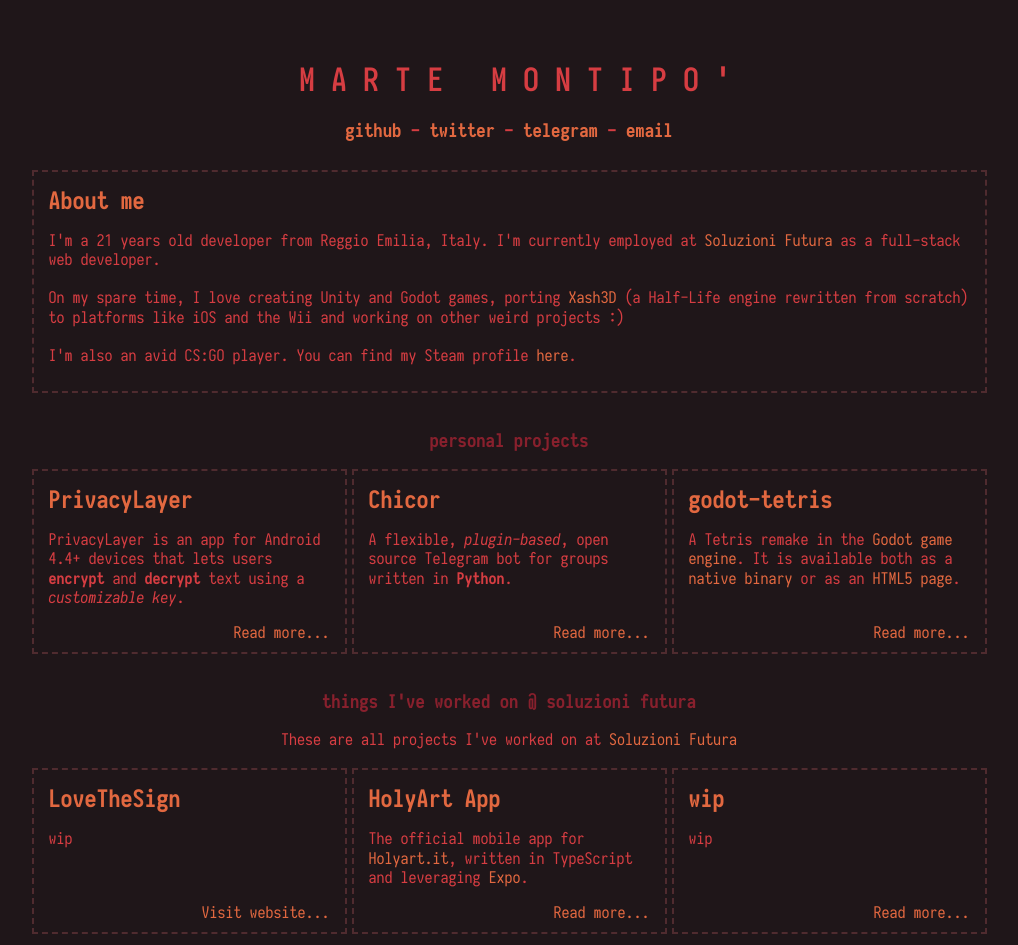
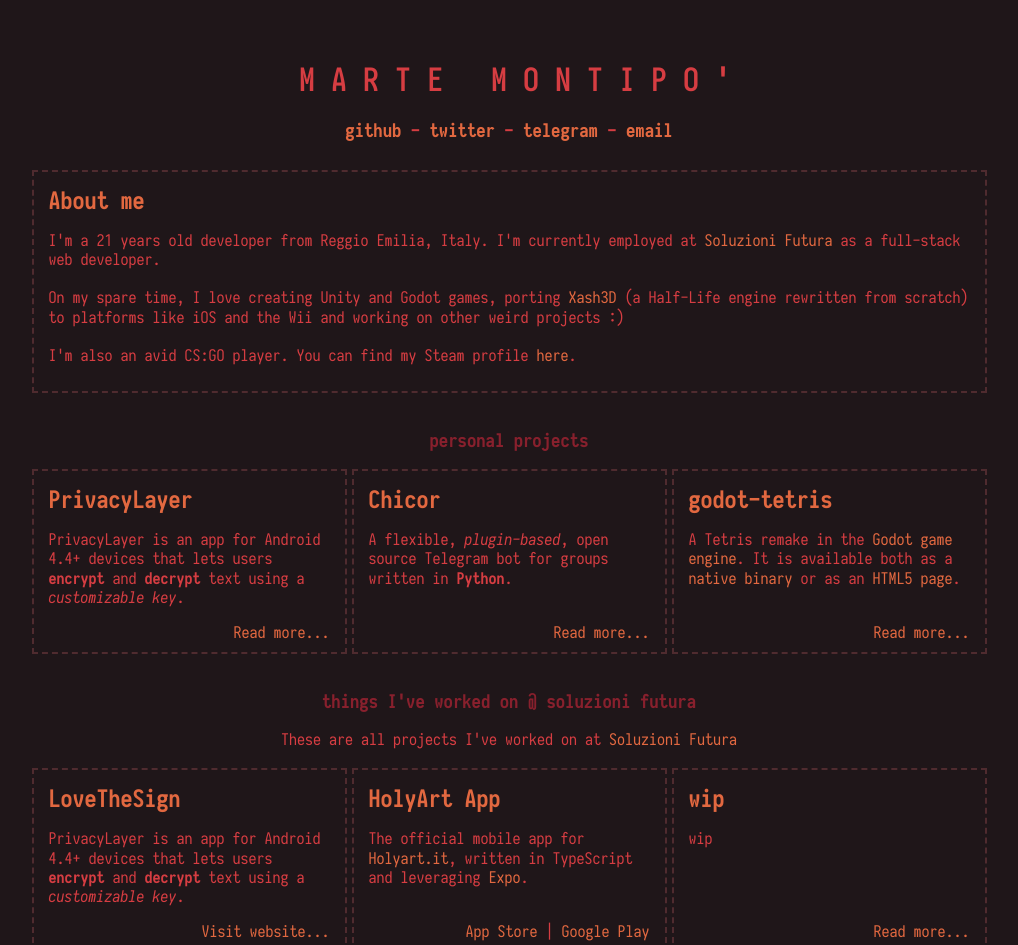
Before and after one commit to Ichicoro/next-martedev, a Next.js app: page / in a window 1280 px wide. Shown: the top 945 px of the page, without its empty margins (131-1149 px from the left). Built offline with nearby package versions, Linux system fonts and the light colour scheme.

Commit message:
More stuff

```diff
--- a/components/ProjectBox.tsx
+++ b/components/ProjectBox.tsx
@@ -1,10 +1,10 @@
 import React, { FunctionComponent, ReactNode } from "react"
 import Link from 'next/link'
 
-type ProjectBoxProps = {
+export type ProjectBoxProps = {
   title: string
   children: ReactNode
-  link?: string
+  link?: string | ReactNode
   linkText?: string
   internalLink?: string
 }
@@ -21,13 +21,16 @@ const ProjectBox: FunctionComponent<ProjectBoxProps> = ({
     <p className='projects-box__text'>
       {children}
     </p>
-    { link && <>
+    { typeof link === "string" && <>
       <div className='readmore-a'>{
         internalLink
           ? <Link href={link}>{linkText}</Link>
           : <a href={link}>{linkText}</a>
       }</div>
-    </>}
+    </> }
+    { typeof link === "object" && <div className="readmore-a">
+      {link}
+    </div> }
   </span>
 }
 
--- /dev/null
+++ b/components/ProjectRow.tsx
@@ -0,0 +1,30 @@
+import React, { FunctionComponent, ReactNode } from "react"
+import ProjectBox, { ProjectBoxProps } from "./ProjectBox"
+
+type BoxData = Omit<ProjectBoxProps, "children"> & { contents: ReactNode }
+type ProjectRowProps = {
+  title?: string
+  subtitle?: ReactNode
+  links: BoxData[]
+}
+
+const ProjectRow: FunctionComponent<ProjectRowProps> = ({
+  title, subtitle, links
+}: ProjectRowProps) => {
+  return <>
+    { title && <h3 className="title-separator">{title}</h3> }
+    { subtitle && <>
+      {subtitle}
+      <br /><br />
+    </> }
+    <span id='projects-grid-span'>
+      {links.map((box: BoxData, idx: number, arr: BoxData[]) => {
+        return <ProjectBox title={box.title} link={box.link} internalLink={box.internalLink} linkText={box.linkText}>
+          {box.contents}
+        </ProjectBox>
+      })}
+    </span>
+  </>
+}
+
+export default ProjectRow
--- a/pages/index.tsx
+++ b/pages/index.tsx
@@ -1,8 +1,11 @@
+import React from "react"
+
 import Head from 'next/head'
 import Image from 'next/image'
 import HeaderLinks from '../components/HeaderLinks'
 import ProjectBox from '../components/ProjectBox'
-import styles from '../styles/Home.module.css'
+import ProjectRow from "../components/ProjectRow"
+
 
 export default function Home() {
   return <div className="centraldiv">
@@ -30,42 +33,63 @@ export default function Home() {
 
         {/* personal projects */}
         <br />
-        <h3 className="title-separator">personal projects</h3>
-        <span id='projects-grid-span'>
-          <ProjectBox title="PrivacyLayer" link="https://github.com/Ichicoro/privacylayer">
-            PrivacyLayer is an app for Android 4.4+ devices that lets users <b>encrypt</b> and <b>decrypt</b> text using a <i>customizable key</i>.
-          </ProjectBox>
+        <ProjectRow title="personal projects" links={[
+          {
+            title: "PrivacyLayer",
+            link: "https://github.com/Ichicoro/privacylayer",
+            contents: <>
+              PrivacyLayer is an app for Android 4.4+ devices that lets users <b>encrypt</b> and <b>decrypt</b> text using a <i>customizable key</i>.
+            </>
+          },
+          {
+            title: "Chicor",
+            link: "https://github.com/Ichicoro/Chicor",
+            contents: <>
+              A flexible, <i>plugin-based</i>, open source Telegram bot for groups written in <b>Python</b>.
+            </>
+          },
+          {
+            title: "godot-tetris",
+            link: "https://github.com/Ichicoro/godot-tetris",
+            contents: <>
+              A Tetris remake in the <a href="https://godotengine.org">Godot game engine</a>. It is available both as a <a href="https://github.com/Ichicoro/godot-tetris/releases">native binary</a> or as an <a href="https://marte.dev/tetris">HTML5 page</a>.
+            </>
+          }
+        ]} />
 
-          <ProjectBox title="Chicor" link="https://github.com/Ichicoro/Chicor">
-            A flexible, <i>plugin-based</i>, open source Telegram bot for groups written in <b>Python</b>.
-          </ProjectBox>
-
-          <ProjectBox title="godot-tetris" link="https://github.com/Ichicoro/godot-tetris">
-            A Tetris remake in the <a href="https://godotengine.org">Godot game engine</a>. It is available both as a <a href="https://github.com/Ichicoro/godot-tetris/releases">native binary</a> or as an <a href="https://marte.dev/tetris">HTML5 page</a>.
-          </ProjectBox>
-        </span>
-
-
-        {/* solfu projects */}
         <br />
-        <h3 className="title-separator">things I've worked on @ soluzioni futura</h3>
-        <span>
-          These are all projects I've worked on at <a href="https://soluzionifutura.it">Soluzioni Futura</a>
-        </span>
-        <br /><br />
-        <span id='projects-grid-span'>
-          <ProjectBox title="LoveTheSign" link="https://lovethesign.it" linkText="Visit website...">
-            wip
-          </ProjectBox>
-
-          <ProjectBox title="HolyArt App" link="https://github.com/Ichicoro/Chicor">
-            The official mobile app for <a href="https://holyart.it">Holyart.it</a>, written in TypeScript and leveraging <a href="https://expo.io">Expo</a>.
-          </ProjectBox>
-
-          <ProjectBox title="wip" link="#">
-            wip
-          </ProjectBox>
-        </span>
+        <ProjectRow
+          title="things I've worked on @ soluzioni futura"
+          subtitle={<span>
+            These are all projects I've worked on at <a href="https://soluzionifutura.it">Soluzioni Futura</a>
+          </span>}
+          links={[
+            {
+              title: "LoveTheSign",
+              link: "https://lovethesign.it",
+              linkText: "Visit website...",
+              contents: <>
+                PrivacyLayer is an app for Android 4.4+ devices that lets users <b>encrypt</b> and <b>decrypt</b> text using a <i>customizable key</i>.
+              </>
+            },
+            {
+              title: "HolyArt App",
+              link: <>
+                <a href="https://apps.apple.com/it/app/holyart-articoli-religiosi/id1538602972">App Store</a> | <a href="https://play.google.com/store/apps/details?id=com.pulcranet.holyart">Google Play</a>
+              </>,
+              contents: <>
+                The official mobile app for <a href="https://holyart.it">Holyart.it</a>, written in TypeScript and leveraging <a href="https://expo.io">Expo</a>.
+              </>
+            },
+            {
+              title: "wip",
+              link: "#",
+              contents: <>
+                wip
+              </>
+            }
+          ]}
+        />
       </span>
     </span>
   </div>
```
Also changed, not shown: 2 other files (tests, documents, lock files or other folders).
